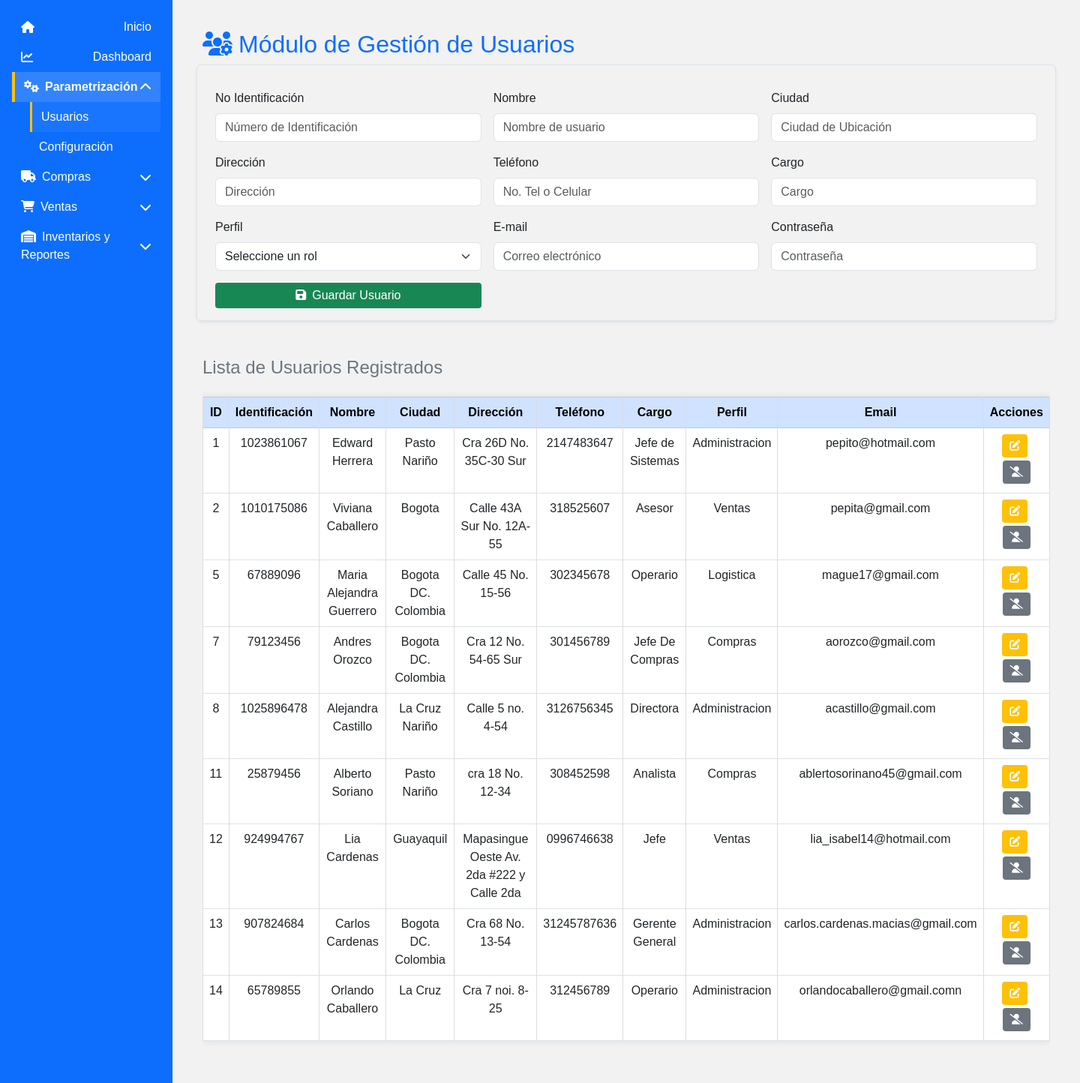
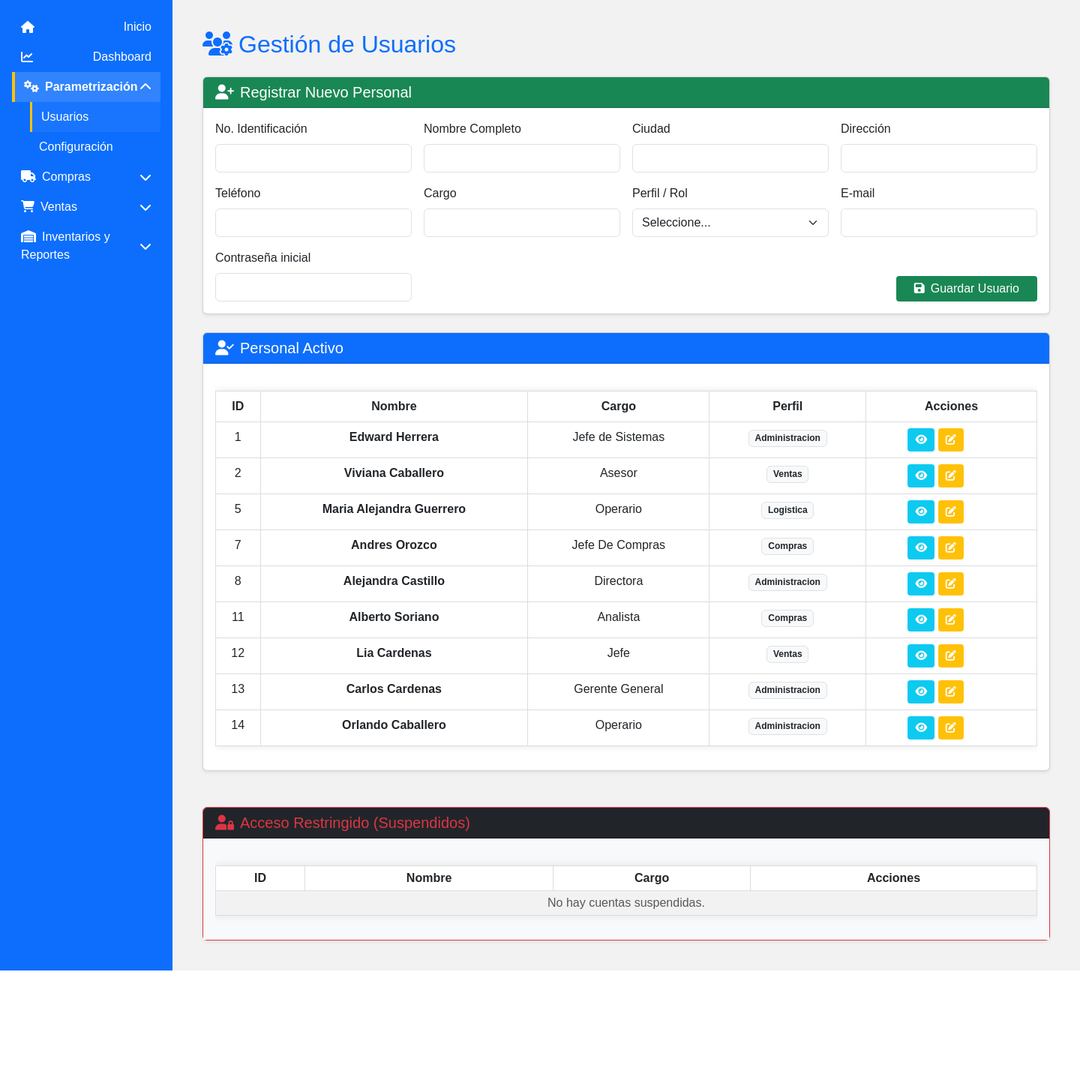
Before and after one commit to eoherreracaballero/HeladeriaLasDelicias, a PHP site: page /Heladeria/modulos/administracion/usuarios.php in a window 1440 px wide. Shown: the part 76-1520 px from the top of the page at 75% size. After the commit the page ends 1370 px from the top, so only its background shows below. Run offline with PHP 8.4, Linux system fonts and the light colour scheme; a user stored in the database is signed in; data comes from the database, SQL or seed files in the repository; some libraries are stand-ins or nearby versions.

Commit message:
Reactivacion de usuarios, mejora de interfaz y alertas

```diff
--- a/modulos/administracion/usuarios.php
+++ b/modulos/administracion/usuarios.php
@@ -3,170 +3,235 @@ ini_set('display_errors', 1);
 error_reporting(E_ALL);
 
 // Rutas de Inclusión
-// CRÍTICO: Usamos __DIR__ para asegurar la ruta correcta desde /modulos/
 require_once __DIR__ . "/../../public/html/encabezado.php";
 include(__DIR__ . "/../../app/db/conexion.php");
 require_once __DIR__ . "/../../public/html/tablas.php";
 
 global $conexion;
 
-// 1. Traemos usuarios con su perfil
-$sql_usuarios = "
-    SELECT u.*, p.nombre_perfil
-    FROM usuario u
-    INNER JOIN perfiles p ON u.id_perfil = p.id_perfil
-    WHERE u.Estado = 'Activo'  -- Filtro para ver solo activos
-    ORDER BY u.id_usuario ASC
-";
+// 1. Consultas para las tablas
+$sql_activos = "SELECT u.*, p.nombre_perfil FROM usuario u INNER JOIN perfiles p ON u.id_perfil = p.id_perfil WHERE u.Estado = 'Activo' ORDER BY u.id_usuario ASC";
+$res_activos = $conexion->query($sql_activos);
 
-$res_prod = $conexion->query($sql_usuarios);
-$num_reg = $res_prod ? $res_prod->num_rows : 0; // Manejar posible error de consulta
+$sql_suspendidos = "SELECT u.*, p.nombre_perfil FROM usuario u INNER JOIN perfiles p ON u.id_perfil = p.id_perfil WHERE u.Estado = 'Suspendido' ORDER BY u.id_usuario ASC";
+$res_suspendidos = $conexion->query($sql_suspendidos);
 
-// 2. Traemos los perfiles para el formulario de registro
 $res_perfiles = $conexion->query("SELECT id_perfil, nombre_perfil FROM perfiles");
+?>
 
-?>
+<script src="https://cdn.jsdelivr.net/npm/sweetalert2@11"></script>
 
 <main class="container-fluid p-4 fade-in" id="contenido">
 
-    <?php if (isset($_GET['msg']) && $_GET['msg'] == 'updated'): ?>
-        <div class="alert alert-success alert-dismissible fade show" role="alert">
-            ✅ Usuario actualizado con éxito.
-            <button type="button" class="btn-close" data-bs-dismiss="alert" aria-label="Cerrar"></button>
+    <?php if (isset($_GET['msg'])): ?>
+        <script>
+            const msgs = {
+                'updated': ['¡Actualizado!', 'Usuario modificado con éxito', 'success'],
+                'suspended': ['Suspendido', 'El acceso ha sido inhabilitado', 'warning'],
+                'reactivated': ['¡Activado!', 'El usuario puede ingresar de nuevo', 'success']
+            };
+            const m = msgs['<?= $_GET['msg'] ?>'];
+            if(m) Swal.fire(m[0], m[1], m[2]);
+        </script>
+    <?php endif; ?>
+    <?php if (isset($_GET['success'])): ?>
+        <script>Swal.fire('¡Registrado!', 'Nuevo usuario creado correctamente', 'success');</script>
+    <?php endif; ?>
+
+    <h2 class="text-primary mb-4"><i class="fas fa-users-cog me-2"></i>Gestión de Usuarios</h2>
+
+    <div class="card shadow-sm mb-4">
+        <div class="card-header bg-success text-white">
+            <h5 class="mb-0"><i class="fas fa-user-plus me-2"></i>Registrar Nuevo Personal</h5>
         </div>
-    <?php elseif (isset($_GET['success']) && $_GET['success'] == 1): ?>
-        <div class="alert alert-success alert-dismissible fade show" role="alert">
-            ✅ Usuario registrado correctamente.
-            <button type="button" class="btn-close" data-bs-dismiss="alert" aria-label="Cerrar"></button>
+        <div class="card-body">
+            <form method="POST" action="crud_usuario/guardar_usuario.php">
+                <div class="row g-3">
+                    <div class="col-md-3">
+                        <label class="form-label">No. Identificación</label>
+                        <input type="number" class="form-control" name="Identificacion" required>
                     </div>
-    <?php elseif (isset($_GET['error'])): ?>
-        <?php if ($_GET['error'] == "campos"): ?>
-            <div class="alert alert-danger">⚠️ Todos los campos son obligatorios.</div>
-        <?php elseif ($_GET['error'] == "existe"): ?>
-            <div class="alert alert-warning">⚠️ Ya existe un usuario con esa identificación o correo.</div>
-        <?php elseif ($_GET['error'] == "insertar"): ?>
-            <div class="alert alert-danger">❌ Ocurrió un error al registrar el usuario.</div>
-        <?php endif; ?>
-    <?php endif; ?>
-    <h2 class="text-primary mb-4"><i class="fas fa-users-cog me-2"></i>Módulo de Gestión de Usuarios</h2>
-
-    <form class="mb-4" method="POST" action="crud_usuario/guardar_usuario.php">
-        <div class="row g-3 border p-3 rounded shadow-sm">
-            <div class="col-12 col-md-4">
-                <label for="Identificacion" class="form-label">No Identificación</label>
-                <input type="number" class="form-control" name="Identificacion" id="Identificacion" placeholder="Número de Identificación" required>
+                    <div class="col-md-3">
+                        <label class="form-label">Nombre Completo</label>
+                        <input type="text" class="form-control" name="nombre" required>
                     </div>
-            <div class="col-12 col-md-4">
-                <label for="nombre" class="form-label">Nombre</label>
-                <input type="text" class="form-control" name="nombre" id="nombre" placeholder="Nombre de usuario" required>
+                    <div class="col-md-3">
+                        <label class="form-label">Ciudad</label>
+                        <input type="text" class="form-control" name="ciudad" required>
                     </div>
-            <div class="col-12 col-md-4">
-                <label for="ciudad" class="form-label">Ciudad</label>
-                <input type="text" class="form-control" name="ciudad" id="ciudad" placeholder="Ciudad de Ubicación" required>
+                    <div class="col-md-3">
+                        <label class="form-label">Dirección</label>
+                        <input type="text" class="form-control" name="direccion" required>
                     </div>
-            <div class="col-12 col-md-4">
-                <label for="direccion" class="form-label">Dirección</label>
-                <input type="text" class="form-control" name="direccion" id="direccion" placeholder="Dirección" required>
+                    <div class="col-md-3">
+                        <label class="form-label">Teléfono</label>
+                        <input type="number" class="form-control" name="telefono" required>
                     </div>
-            <div class="col-12 col-md-4">
-                <label for="telefono" class="form-label">Teléfono</label>
-                <input type="number" class="form-control" name="telefono" id="telefono" placeholder="No. Tel o Celular" required>
+                    <div class="col-md-3">
+                        <label class="form-label">Cargo</label>
+                        <input type="text" class="form-control" name="cargo" required>
                     </div>
-            <div class="col-12 col-md-4">
-                <label for="cargo" class="form-label">Cargo</label>
-                <input type="text" class="form-control" name="cargo" id="cargo" placeholder="Cargo" required>
-            </div>
-
-            <div class="col-12 col-md-4">
-                <label for="Perfil" class="form-label">Perfil</label>
-                <select class="form-select" name="id_perfil" id="Perfil" required>
-                    <option value="">Seleccione un rol</option>
-                    <?php
-                    // CRÍTICO: El fetch de perfiles debe ser realizado de nuevo aquí si se usó fetch_assoc() antes.
-                    // Usamos fetch_all en la parte superior para evitar este problema.
-                    if ($res_perfiles->num_rows > 0) {
-                        // Reseteamos el puntero de resultados si ya se usó fetch_assoc
-                        $res_perfiles->data_seek(0);
-                    }
-                    while ($perfil = $res_perfiles->fetch_assoc()) { ?>
-                        <option value="<?= $perfil['id_perfil'] ?>">
-                            <?= htmlspecialchars($perfil['nombre_perfil']) ?>
-                        </option>
-                    <?php } ?>
+                    <div class="col-md-3">
+                        <label class="form-label">Perfil / Rol</label>
+                        <select class="form-select" name="id_perfil" required>
+                            <option value="">Seleccione...</option>
+                            <?php while ($p = $res_perfiles->fetch_assoc()): ?>
+                                <option value="<?= $p['id_perfil'] ?>"><?= $p['nombre_perfil'] ?></option>
+                            <?php endwhile; ?>
                         </select>
                     </div>
-
-            <div class="col-12 col-md-4">
-                <label for="email" class="form-label">E-mail</label>
-                <input type="email" class="form-control" name="email" id="email" placeholder="Correo electrónico" required>
+                    <div class="col-md-3">
+                        <label class="form-label">E-mail</label>
+                        <input type="email" class="form-control" name="email" required>
                     </div>
-            <div class="col-12 col-md-4">
-                <label for="clave" class="form-label">Contraseña</label>
-                <input type="password" class="form-control" name="clave" id="clave" placeholder="Contraseña" required>
+                    <div class="col-md-3">
+                        <label class="form-label">Contraseña inicial</label>
+                        <input type="password" class="form-control" name="clave" required>
                     </div>
-            <div class="col-12 col-md-4 d-flex align-items-end">
-                <button type="submit" class="btn btn-success w-100"><i class="fas fa-save me-2"></i>Guardar Usuario</button>
+                    <div class="col-md-9 d-flex align-items-end justify-content-end">
+                        <button type="submit" class="btn btn-success px-4"><i class="fas fa-save me-2"></i>Guardar Usuario</button>
                     </div>
                 </div>
             </form>
+        </div>
+    </div>
 
-    <h4 class="text-secondary mt-5">Lista de Usuarios Registrados</h4>
-    <?php if ($num_reg > 0): ?>
+    <div class="card shadow-sm mb-5">
+        <div class="card-header bg-primary text-white d-flex justify-content-between align-items-center">
+            <h5 class="mb-0"><i class="fas fa-user-check me-2"></i>Personal Activo</h5>
+        </div>
+        <div class="card-body">
             <div class="table-responsive">
-        <table class="table table-bordered table-hover mt-3 tabla-datatable">
-            <thead class="table-primary text-center">
+                <table class="table table-hover tabla-datatable">
+                    <thead>
                         <tr>
                             <th>ID</th>
-                    <th>Identificación</th>
                             <th>Nombre</th>
-                    <th>Ciudad</th>
-                    <th>Dirección</th>
-                    <th>Teléfono</th>
                             <th>Cargo</th>
                             <th>Perfil</th>
-                    <th>Email</th>
                             <th>Acciones</th>
                         </tr>
                     </thead>
                     <tbody>
-                <?php while ($fila = $res_prod->fetch_assoc()) { ?>
+                        <?php while ($fila = $res_activos->fetch_assoc()): ?>
                             <tr>
-                        <td><?= htmlspecialchars($fila['id_usuario']); ?></td>
-                        <td><?= htmlspecialchars($fila['no_identificacion']); ?></td>
-                        <td><?= htmlspecialchars($fila['nombre']); ?></td>
-                        <td><?= htmlspecialchars($fila['ciudad']); ?></td>
-                        <td><?= htmlspecialchars($fila['direccion']); ?></td>
-                        <td><?= htmlspecialchars($fila['telefono']); ?></td>
-                        <td><?= htmlspecialchars($fila['cargo']); ?></td>
-                        <td><?= htmlspecialchars($fila['nombre_perfil']); ?></td>
-                        <td><?= htmlspecialchars($fila['email']); ?></td>
+                                <td><?= $fila['id_usuario'] ?></td>
+                                <td><strong><?= htmlspecialchars($fila['nombre']) ?></strong></td>
+                                <td><?= htmlspecialchars($fila['cargo']) ?></td>
+                                <td><span class="badge bg-light text-dark border"><?= htmlspecialchars($fila['nombre_perfil']) ?></span></td>
                                 <td class="text-center">
-                            <a href="crud_usuario/editar_usuario.php?id=<?= $fila['id_usuario'] ?>" class="btn btn-sm btn-warning me-1 mb-1">
+                                    <button class="btn btn-sm btn-info text-white" onclick='verDetalles(<?= json_encode($fila) ?>)' title="Ver Detalles">
+                                        <i class="fas fa-eye"></i>
+                                    </button>
+                                    <a href="crud_usuario/editar_usuario.php?id=<?= $fila['id_usuario'] ?>" class="btn btn-sm btn-warning" title="Editar">
                                         <i class="fas fa-edit"></i>
                                     </a>
-                            <a href="crud_usuario/eliminar_usuario.php?id=<?= $fila['id_usuario'] ?>"
-   class="btn btn-sm btn-secondary mb-1"
-   onclick="return confirm('¿Estás seguro que deseas SUSPENDER a este usuario? Ya no podrá acceder al sistema.');"
-   title="Suspender Usuario">
+                                    <button class="btn btn-sm btn-outline-danger" onclick="confirmarSuspension(<?= $fila['id_usuario'] ?>, '<?= $fila['nombre'] ?>')" title="Suspender">
                                         <i class="fas fa-user-slash"></i>
-</a>
+                                    </button>
                                 </td>
                             </tr>
-                <?php } ?>
+                        <?php endwhile; ?>
                     </tbody>
                 </table>
             </div>
+        </div>
+    </div>
+
+    <div class="card shadow-sm border-danger">
+        <div class="card-header bg-dark text-white">
+            <h5 class="mb-0 text-danger"><i class="fas fa-user-lock me-2"></i>Acceso Restringido (Suspendidos)</h5>
+        </div>
+        <div class="card-body bg-light">
+            <div class="table-responsive">
+                <table class="table table-sm table-striped">
+                    <thead>
+                        <tr>
+                            <th>ID</th>
+                            <th>Nombre</th>
+                            <th>Cargo</th>
+                            <th>Acciones</th>
+                        </tr>
+                    </thead>
+                    <tbody>
+                        <?php if ($res_suspendidos->num_rows > 0): ?>
+                            <?php while ($sus = $res_suspendidos->fetch_assoc()): ?>
+                                <tr>
+                                    <td><?= $sus['id_usuario'] ?></td>
+                                    <td class="text-muted"><?= htmlspecialchars($sus['nombre']) ?></td>
+                                    <td><?= htmlspecialchars($sus['cargo']) ?></td>
+                                    <td>
+                                        <button class="btn btn-sm btn-info text-white" onclick='verDetalles(<?= json_encode($sus) ?>)'>
+                                            <i class="fas fa-eye"></i>
+                                        </button>
+                                        <button class="btn btn-sm btn-success" onclick="confirmarReactivacion(<?= $sus['id_usuario'] ?>)">
+                                            <i class="fas fa-user-plus me-1"></i> Reactivar
+                                        </button>
+                                    </td>
+                                </tr>
+                            <?php endwhile; ?>
                         <?php else: ?>
-        <div class="alert alert-info">No hay usuarios registrados.</div>
+                            <tr><td colspan="4" class="text-center text-muted">No hay cuentas suspendidas.</td></tr>
                         <?php endif; ?>
+                    </tbody>
+                </table>
+            </div>
+        </div>
+    </div>
 </main>
 
+<div class="modal fade" id="modalDetalles" tabindex="-1" aria-hidden="true">
+    <div class="modal-dialog">
+        <div class="modal-content shadow-lg border-0">
+            <div class="modal-header bg-info text-white">
+                <h5 class="modal-title"><i class="fas fa-info-circle me-2"></i>Información del Usuario</h5>
+                <button type="button" class="btn-close btn-close-white" data-bs-dismiss="modal"></button>
+            </div>
+            <div class="modal-body" id="detalleContenido">
+                </div>
+        </div>
+    </div>
+</div>
+
 <script>
-    // Se elimina el script de búsqueda global, ya que se recomienda usar la librería de DataTables (cargada por tablas.php)
-    // o un script específico para buscar en la tabla, no en todo el contenido de la página.
+function verDetalles(u) {
+    const html = `
+        <div class="list-group list-group-flush">
+            <div class="list-group-item"><strong>Identificación:</strong> <span class="float-end">${u.no_identificacion}</span></div>
+            <div class="list-group-item"><strong>Nombre:</strong> <span class="float-end">${u.nombre}</span></div>
+            <div class="list-group-item"><strong>Email:</strong> <span class="float-end text-primary">${u.email}</span></div>
+            <div class="list-group-item"><strong>Teléfono:</strong> <span class="float-end">${u.telefono}</span></div>
+            <div class="list-group-item"><strong>Ciudad:</strong> <span class="float-end">${u.ciudad}</span></div>
+            <div class="list-group-item"><strong>Dirección:</strong> <span class="float-end text-truncate" style="max-width: 200px;">${u.direccion}</span></div>
+            <div class="list-group-item"><strong>Cargo:</strong> <span class="float-end">${u.cargo}</span></div>
+            <div class="list-group-item"><strong>Perfil:</strong> <span class="badge bg-secondary float-end">${u.nombre_perfil}</span></div>
+            <div class="list-group-item"><strong>Estado:</strong> <span class="badge ${u.Estado == 'Activo' ? 'bg-success' : 'bg-danger'} float-end">${u.Estado}</span></div>
+        </div>`;
+    document.getElementById('detalleContenido').innerHTML = html;
+    new bootstrap.Modal(document.getElementById('modalDetalles')).show();
+}
+
+function confirmarSuspension(id, nombre) {
+    Swal.fire({
+        title: '¿Suspender a ' + nombre + '?',
+        text: "Perderá acceso al sistema inmediatamente.",
+        icon: 'warning',
+        showCancelButton: true,
+        confirmButtonColor: '#dc3545',
+        confirmButtonText: 'Sí, suspender',
+        cancelButtonText: 'Cancelar'
+    }).then((r) => { if (r.isConfirmed) window.location.href = 'crud_usuario/eliminar_usuario.php?id=' + id; });
+}
+
+function confirmarReactivacion(id) {
+    Swal.fire({
+        title: '¿Reactivar acceso?',
+        icon: 'question',
+        showCancelButton: true,
+        confirmButtonColor: '#198754',
+        confirmButtonText: 'Sí, reactivar'
+    }).then((r) => { if (r.isConfirmed) window.location.href = 'crud_usuario/reactivar_usuario.php?id=' + id; });
+}
 </script>
 
-<?php
-mysqli_close($conexion);
-ob_end_flush();
-?>
+<?php mysqli_close($conexion); ?>
--- a/public/html/encabezado.php
+++ b/public/html/encabezado.php
@@ -220,4 +220,5 @@ logoutBtn?.addEventListener('click', function(e) {
         window.location.href = this.href; // Redirige si confirma
     }
 });
+<script src="https://cdn.jsdelivr.net/npm/sweetalert2@11"></script>
 </script>
```
Also changed, not shown: modulos/administracion/crud_usuario/editar_usuario.php (+94 -106 lines), modulos/administracion/crud_usuario/guardar_usuario.php (+8 -21 lines), modulos/administracion/crud_usuario/reactivar_usuario.php (added, +29 -0 lines). Lines whose indentation alone changed are shown as unchanged.
